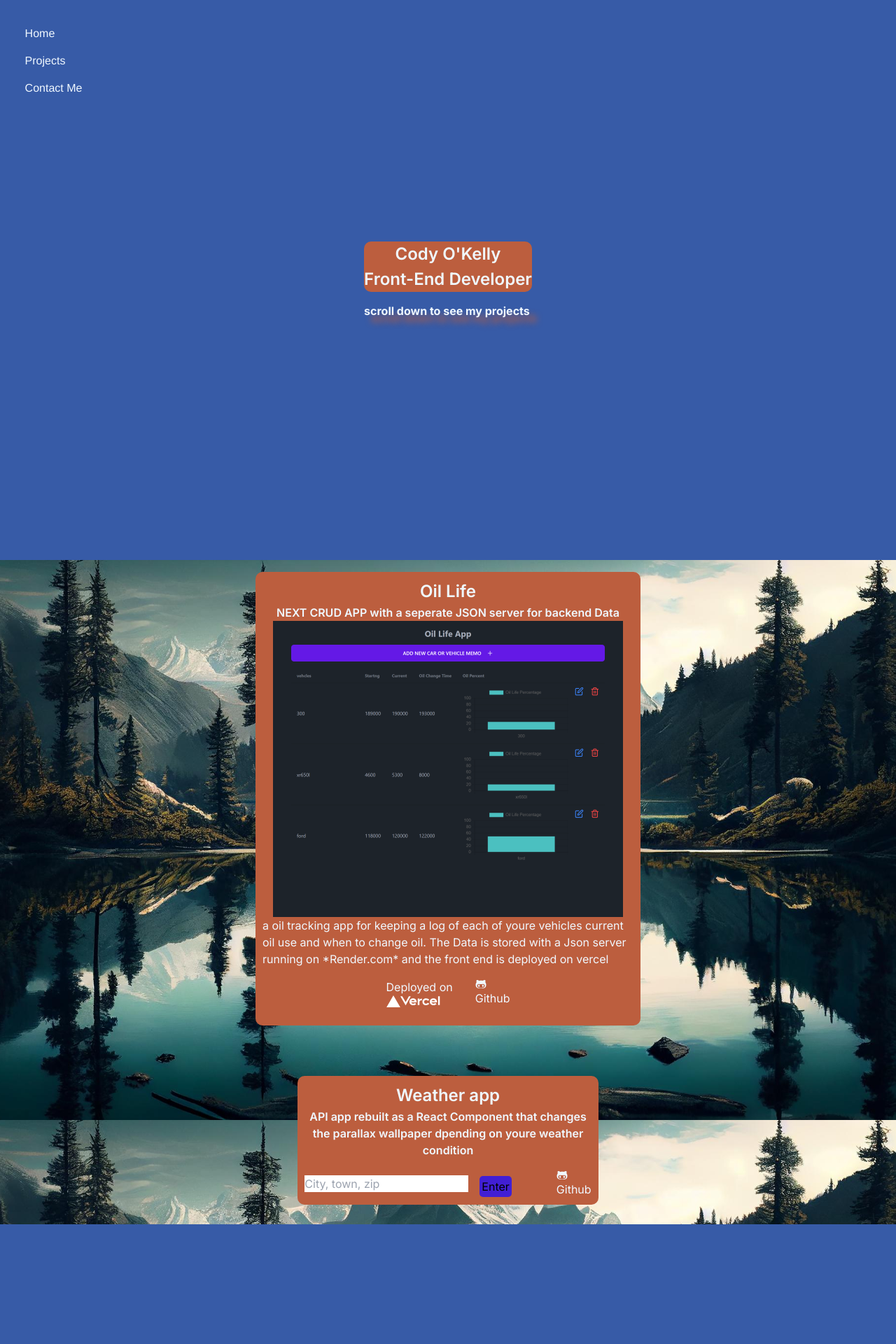
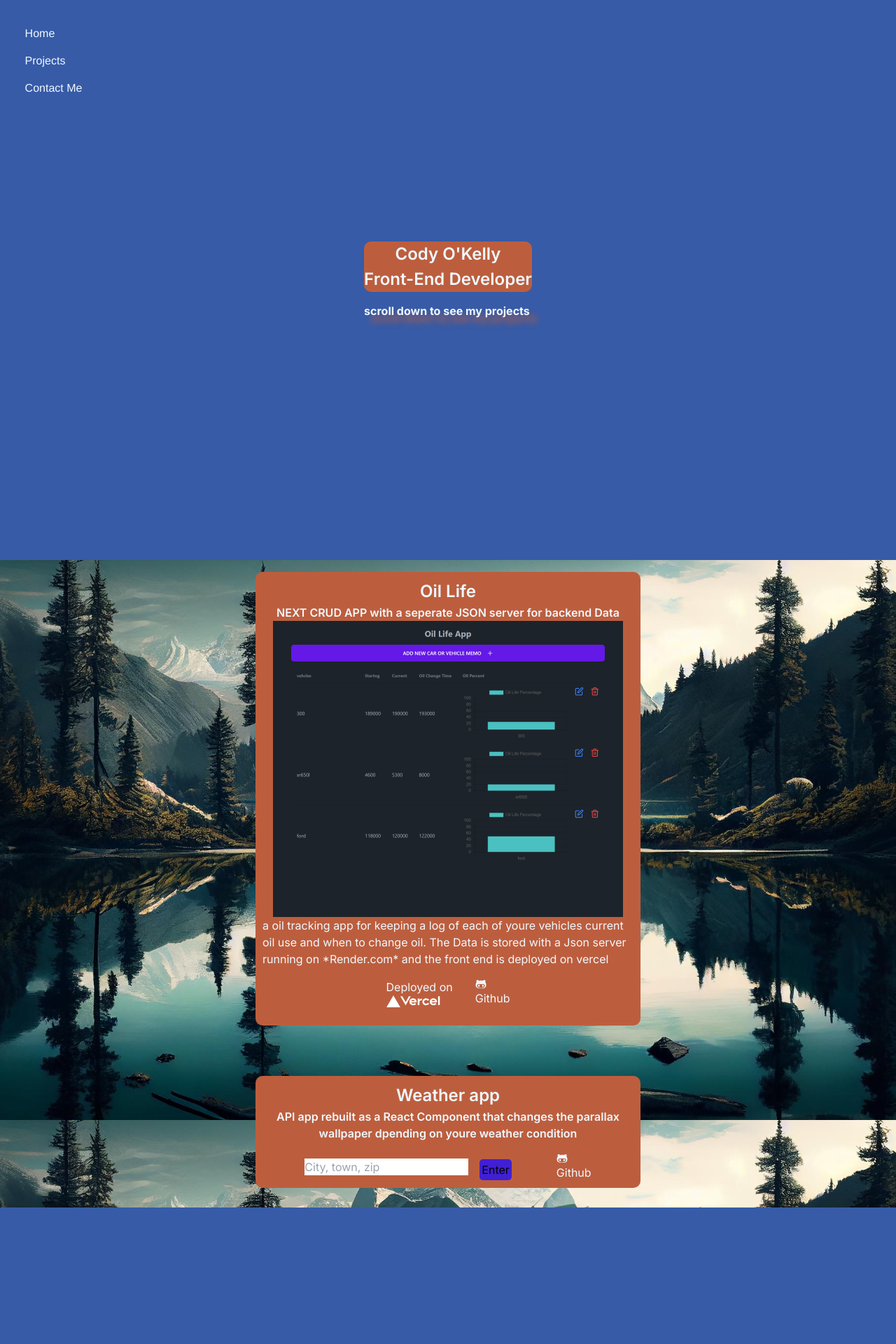
Before and after one commit to WoollyCoyote/Portfolio, a Next.js app: page / in a window 1280 px wide. Shown: the top 1920 px of the page at 70% size. Built offline with nearby package versions, Linux system fonts and the light colour scheme.

Commit message:
version 3.12 fixed the weather css for when there is data locking it

```diff
--- a/src/components/portfolio/portfolio.css
+++ b/src/components/portfolio/portfolio.css
@@ -6,7 +6,7 @@
     margin: 5%;
     padding: 10px;
     margin-top: 5vh;
-    width:min-content;
+    width:fit-content;
 }
 .btninputlink{
     padding-top: 1em;
@@ -57,6 +57,9 @@ gap: 5%;
     .oilAppBox{
         width:550px;
     }
+    .weatherBox{
+        width:550px;
+    }
 }
 
 .oilImgandDis {
--- a/src/components/portfolio/weather.js
+++ b/src/components/portfolio/weather.js
@@ -1,7 +1,7 @@
 import { useState, useEffect } from "react";
 import Image from "next/image";
 const Weather = (props) => {
-  let test = true;
+  let test = false;
   let fake =
     '{"location":{"name":"Flint","region":"Michigan","country":"United States of America","lat":43.01,"lon":-83.69,"tz_id":"America/Detroit","localtime_epoch":1687637380,"localtime":"2023-06-24 16:09"},"current":{"last_updated_epoch":1687636800,"last_updated":"2023-06-24 16:00","temp_c":27.8,"temp_f":82.0,"is_day":1,"condition":{"text":"Partly cloudy","icon":"//cdn.weatherapi.com/weather/64x64/day/116.png","code":1003},"wind_mph":4.3,"wind_kph":6.8,"wind_degree":320,"wind_dir":"NW","pressure_mb":1012.0,"pressure_in":29.89,"precip_mm":0.0,"precip_in":0.0,"humidity":56,"cloud":25,"feelslike_c":28.3,"feelslike_f":83.0,"vis_km":16.0,"vis_miles":9.0,"uv":8.0,"gust_mph":5.4,"gust_kph":8.6}}';
   let [weatherapi, setWeatherapi] = useState();
```
